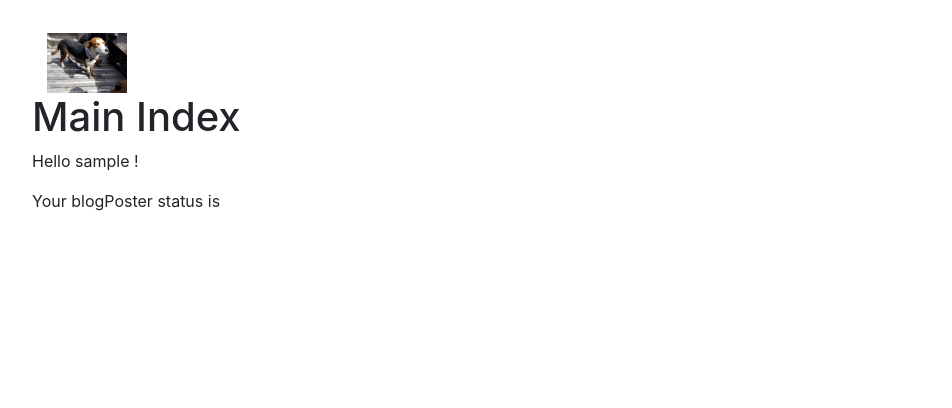
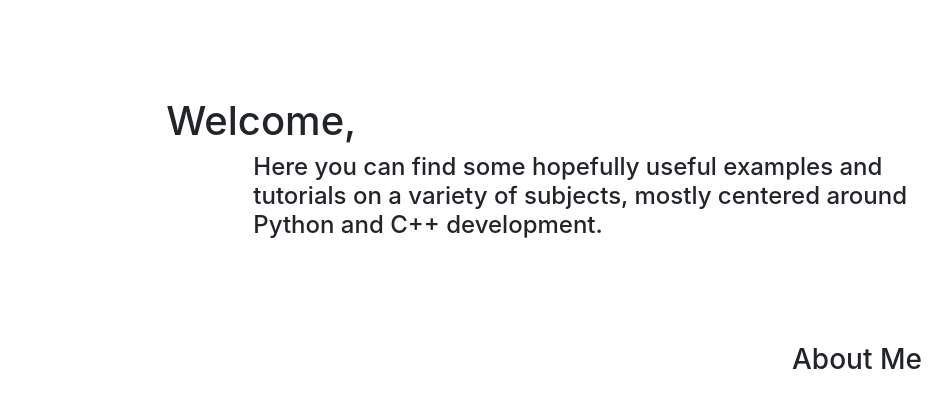
Before and after one commit to cdunn6754/cdunnSite, a Django app: template templates/static_html/landing_page.html in a window 1280 px wide. Shown: the part 56-464 px from the top of the page, without its empty margins (53-1005 px from the left). Run offline with Django 3.2, Linux system fonts and the light colour scheme; the template is opened without the code that fills it, so the values that code supplies are empty; the visitor is signed in with stand-in values (Sample User, id 1); some libraries are stand-ins or nearby versions.

Commit message:
Improves landing page front end
Now instead of random picture and some debugging text we have at least
as welcome message and a jumbotron that almost looks presentable.

```diff
--- a/templates/static_html/landing_page.html
+++ b/templates/static_html/landing_page.html
@@ -5,13 +5,39 @@
 
   <!-- Page Header -->
   {% load staticfiles %}
+  <!--
   <div class="container">
         <img src="{% static "images/smiling.jpg" %}" class="img-fluid" alt="Not Found" height="80" width="80">
   </div>
+  -->
 
+  <div class="jumbotron bg-white d-flex align-items-center">
+    <div class="container">
+      <div class="row justify-content-center">
+        <div class="col-10">
+          <h1>Welcome,</h1>
+        </div>
+      </div>
+      <div class="row justify-content-center">
+        <div class="col-8">
+          <h4>
+            Here you can find some hopefully useful examples and
+            tutorials on a variety of subjects, mostly centered around
+            Python and C++ development.
+          </h4>
+        </div>
+      </div>
+    </div>
+  </div>
 
+    <div class="row">
+      <div class="col-4 offset-sm-8">
+        <h3>About Me</h3>
+      </div>
+    </div>
 
-  <h1>Main Index</h1>
-  <p>Hello {{ user.username }} !</p>
-  <p>Your blogPoster status is {{ user.blogUser.blogPoster }}</p>
+  <div class="container">
+
+  </div>
+
 {% endblock %}
```
